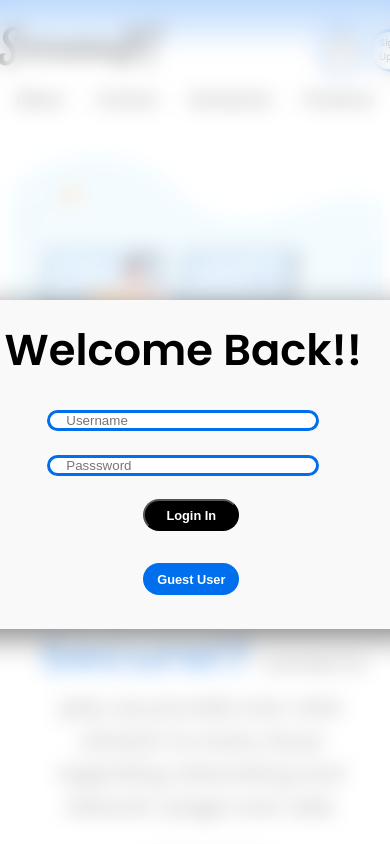
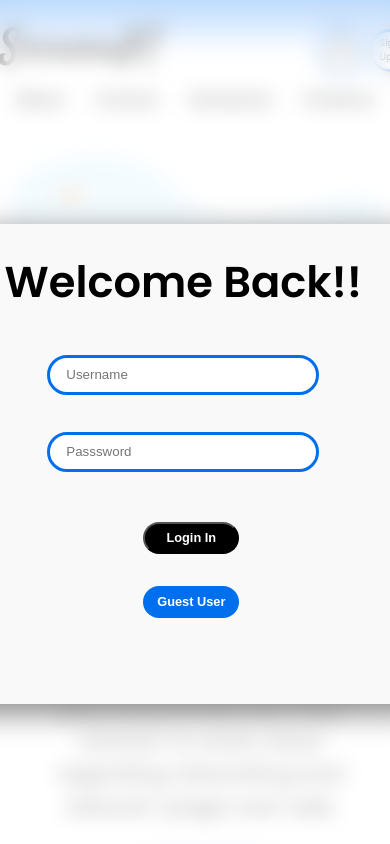
Before and after one commit to itsadijmbt/Secureitvpn-main-, a plain HTML site: page index.html in a window 390 px wide. Shown: the top 844 px of the page. Drawn offline with Linux system fonts and the light colour scheme.

Commit message:
pushing responsive design-3

```diff
--- a/vpn.css
+++ b/vpn.css
@@ -775,7 +775,7 @@ top: -10%;
 .real-login{
  width: 100%;
  background-color:rgb(249, 249, 249);
- height: 30%;
+ height: 30rem;
  border-radius: 1rem;
 
 
```
